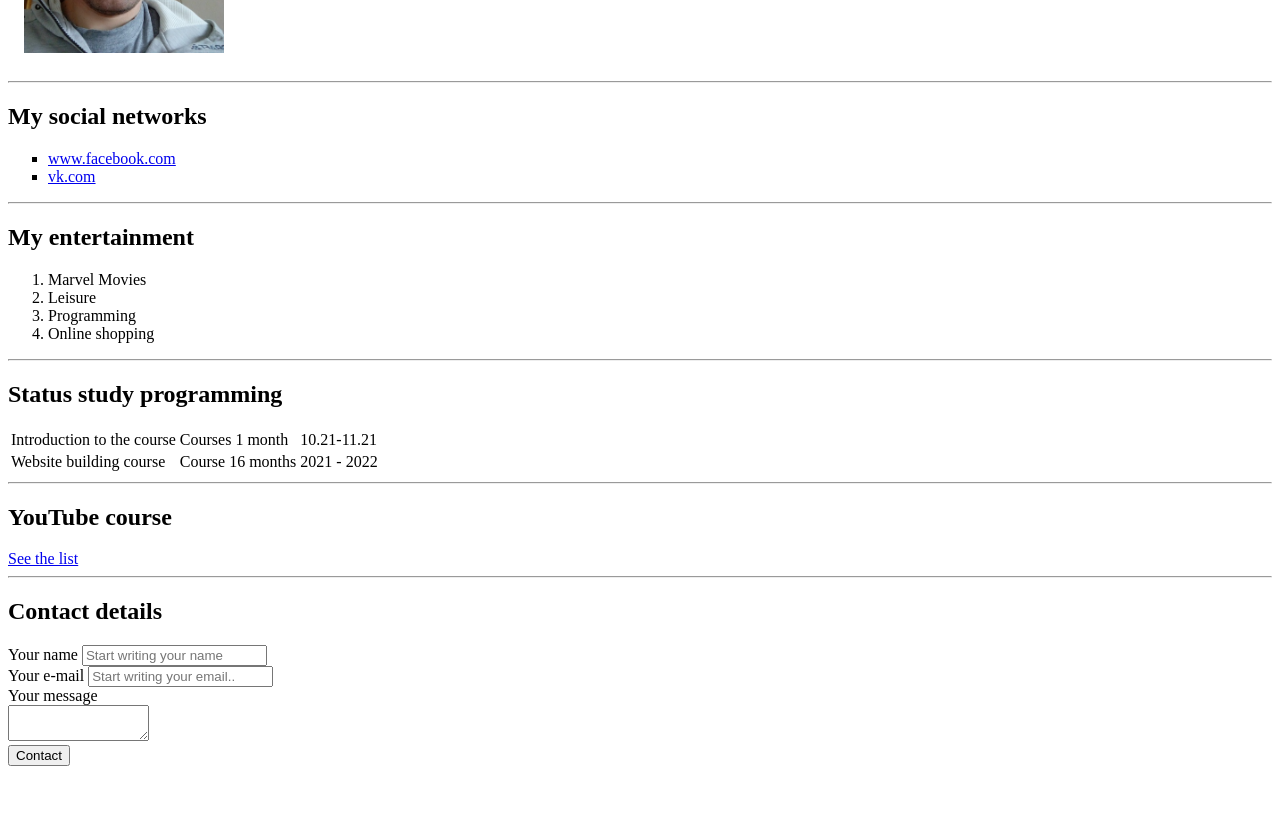
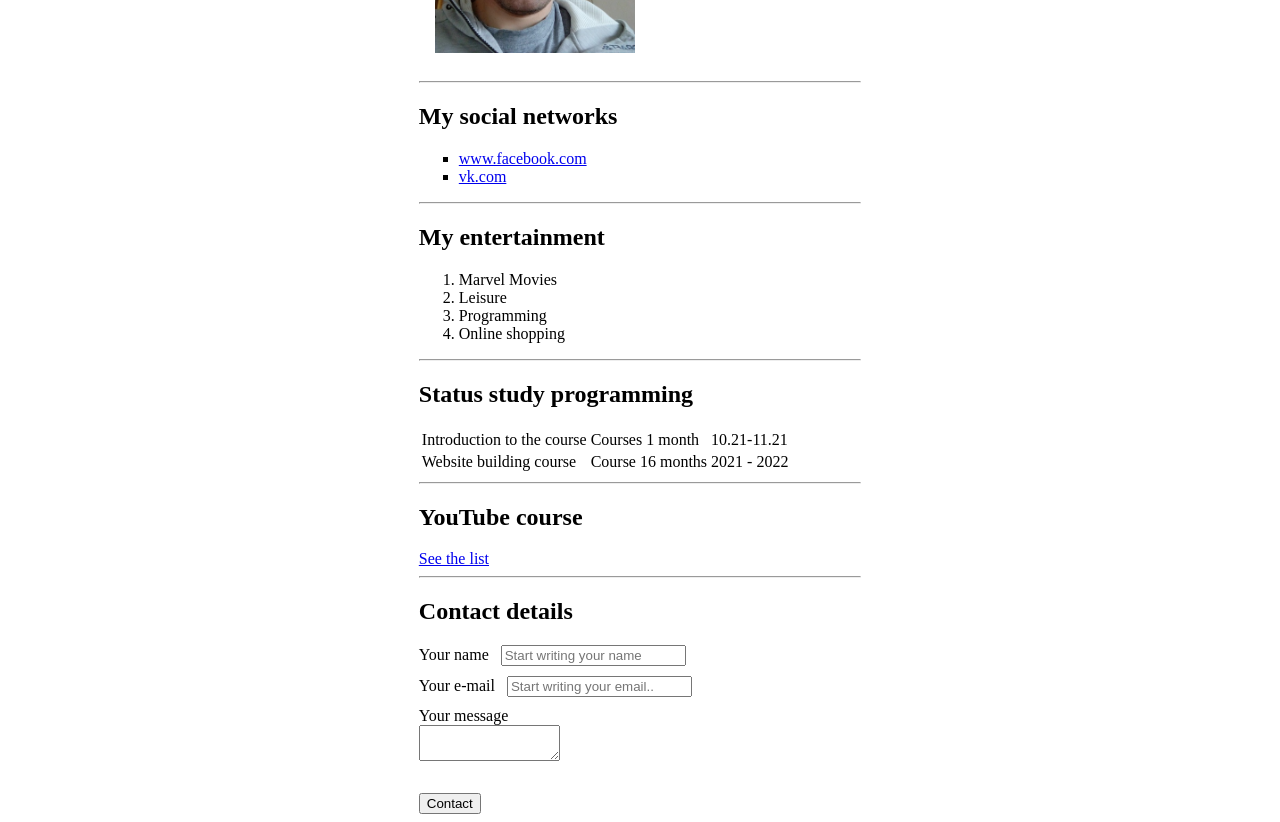
Before and after one commit to feldman1ru/SV, a plain HTML site: page index.html in a window 1280 px wide. Shown: the part 241-1063 px from the top of the page. Before the commit the page ends 1015 px from the top, so only its background shows below. Drawn offline with Linux system fonts and the light colour scheme.

Commit message:
criatet css

```diff
--- a/index.html
+++ b/index.html
@@ -3,11 +3,13 @@
 
 <head>
     <meta charset="UTF-8">
-
+    <link rel="stylesheet" href="style.css">
     <title>Feldman SV</title>
 </head>
 
+
 <body>
+    <div class="container">
         <table cellspacing="15">
             <tr>
                 <td>
@@ -63,24 +65,29 @@
         <hr>
         <h2>Contact details</h2>
 
+
         <form action="/">
+            <div class="container_1">
                 <label for="name">Your name</label>
                 <input type="text" id="name" placeholder="Start writing your name">
                 <br>
-
+            </div>
+            <div class="container_1">
                 <label for="imeil">Your e-mail</label>
                 <input type="imeil" id="imeil" placeholder="Start writing your email..">
+            </div>
 
-        <br>
-
+            <div class="container_1">
                 <label for="text">Your message</label>
                 <br>
                 <textarea id="text" rows="2" cols="15"></textarea>
+            </div>
 
             <br>
             <input type="submit" value="Contact">
 
         </form>
+    </div>
 
 </body>
 
--- /dev/null
+++ b/style.css
@@ -0,0 +1,11 @@
+.container{
+    margin: 0 auto;
+    width: 35%;
+}
+.container_1{
+     margin-bottom: 10px;
+}
+
+label{
+margin-right: 8px;
+}
```
Lines whose indentation alone changed are shown as unchanged.
